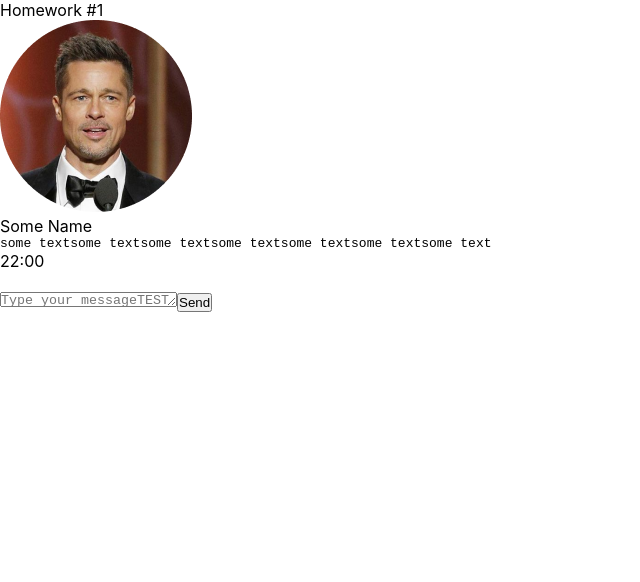
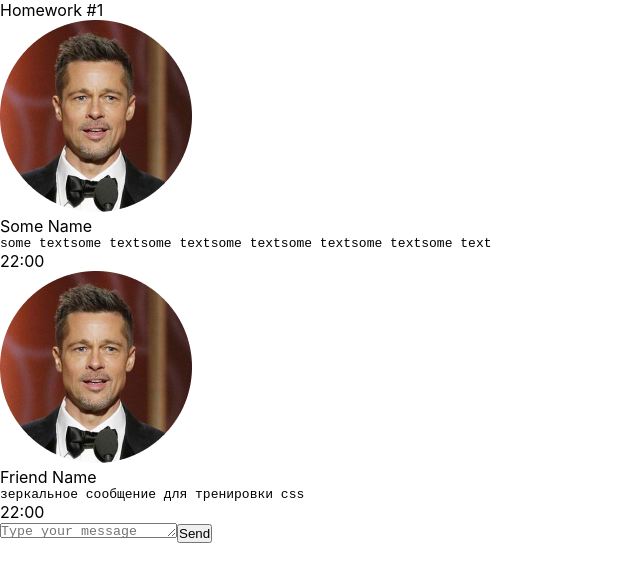
Before and after one commit to Setnad1177/hws2-master, a React (Create React App) app: page / in a window 1280 px wide. Shown: the top 582 px of the page, without its empty margins (0-640 px from the left). Built offline with nearby package versions, Linux system fonts and the light colour scheme.

Commit message:
hw1 - 4 done

```diff
--- a/src/s2-homeworks/hw01/friend-message/FriendMessage.tsx
+++ b/src/s2-homeworks/hw01/friend-message/FriendMessage.tsx
@@ -1,45 +1,50 @@
-import React from 'react'
-import s from './FriendMessage.module.css'
+import React from "react"
+import s from "./FriendMessage.module.css"
+import {MessageType} from "../HW1";
+
+export type MessagePropsType = {
+    message: MessageType;
+}
 
 // создать тип вместо any и отобразить приходящие данные
-const FriendMessage = (props: any) => {
+const FriendMessage = (props: MessagePropsType) => {
     return (
         <div
-            id={'hw1-friend-message-' + props.message.id}
+            id={"hw1-friend-message-" + props.message.id}
             className={s.friendMessage}
         >
             <div className={s.friendImageAndText}>
                 <img
-                    id={'hw1-friend-avatar-' + props.message.id}
+                    id={"hw1-friend-avatar-" + props.message.id}
                     // создаёт студент
-
+                    src={props.message.user.avatar}
                     //
                 />
                 <div className={s.friendText}>
                     <div
-                        id={'hw1-friend-name-' + props.message.id}
+                        id={"hw1-friend-name-" + props.message.id}
                         className={s.friendName}
                     >
                         {/*создаёт студент*/}
-
+                        {props.message.user.name}
                         {/**/}
                     </div>
                     <pre
-                        id={'hw1-friend-text-' + props.message.id}
+                        id={"hw1-friend-text-" + props.message.id}
                         className={s.friendMessageText}
                     >
                         {/*создаёт студент*/}
-
+                        {props.message.message.text}
                         {/**/}
                     </pre>
                 </div>
             </div>
             <div
-                id={'hw1-friend-time-' + props.message.id}
+                id={"hw1-friend-time-" + props.message.id}
                 className={s.friendTime}
             >
                 {/*создаёт студент*/}
-
+                {props.message.message.time}
                 {/**/}
             </div>
         </div>
--- a/src/s2-homeworks/hw01/message-sender/MessageSender.tsx
+++ b/src/s2-homeworks/hw01/message-sender/MessageSender.tsx
@@ -52,7 +52,7 @@ const MessageSender = (props: any) => {
                     ref={textareaRef}
 
                     title={'Shift+Enter for send'}
-                    placeholder={'Type your messageTEST'}
+                    placeholder={'Type your message'}
                     value={text}
 
                     onChange={onChange}
```
Also changed, not shown: src/s2-homeworks/hw01/HW1.tsx (+13 -1 lines).
